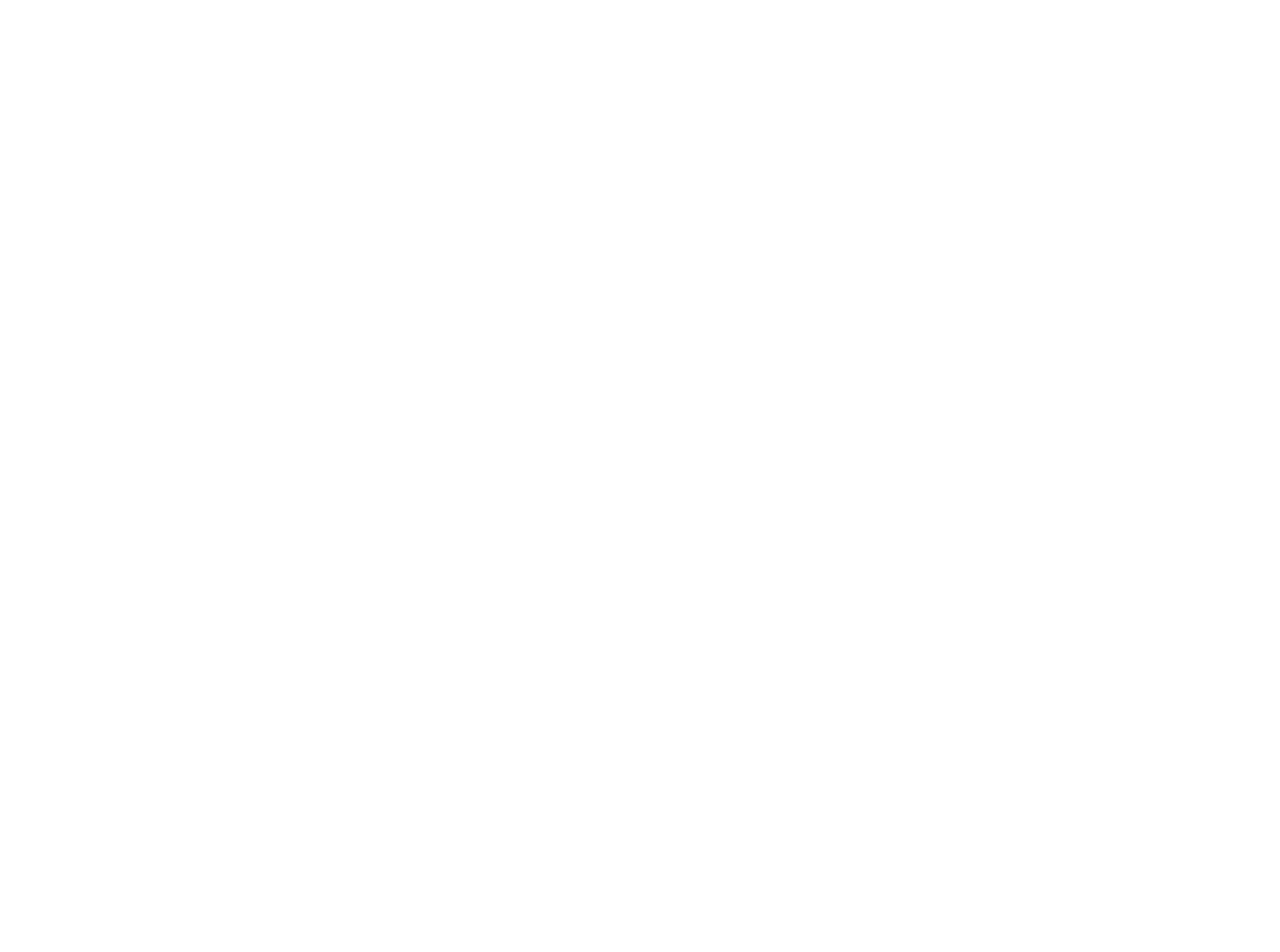
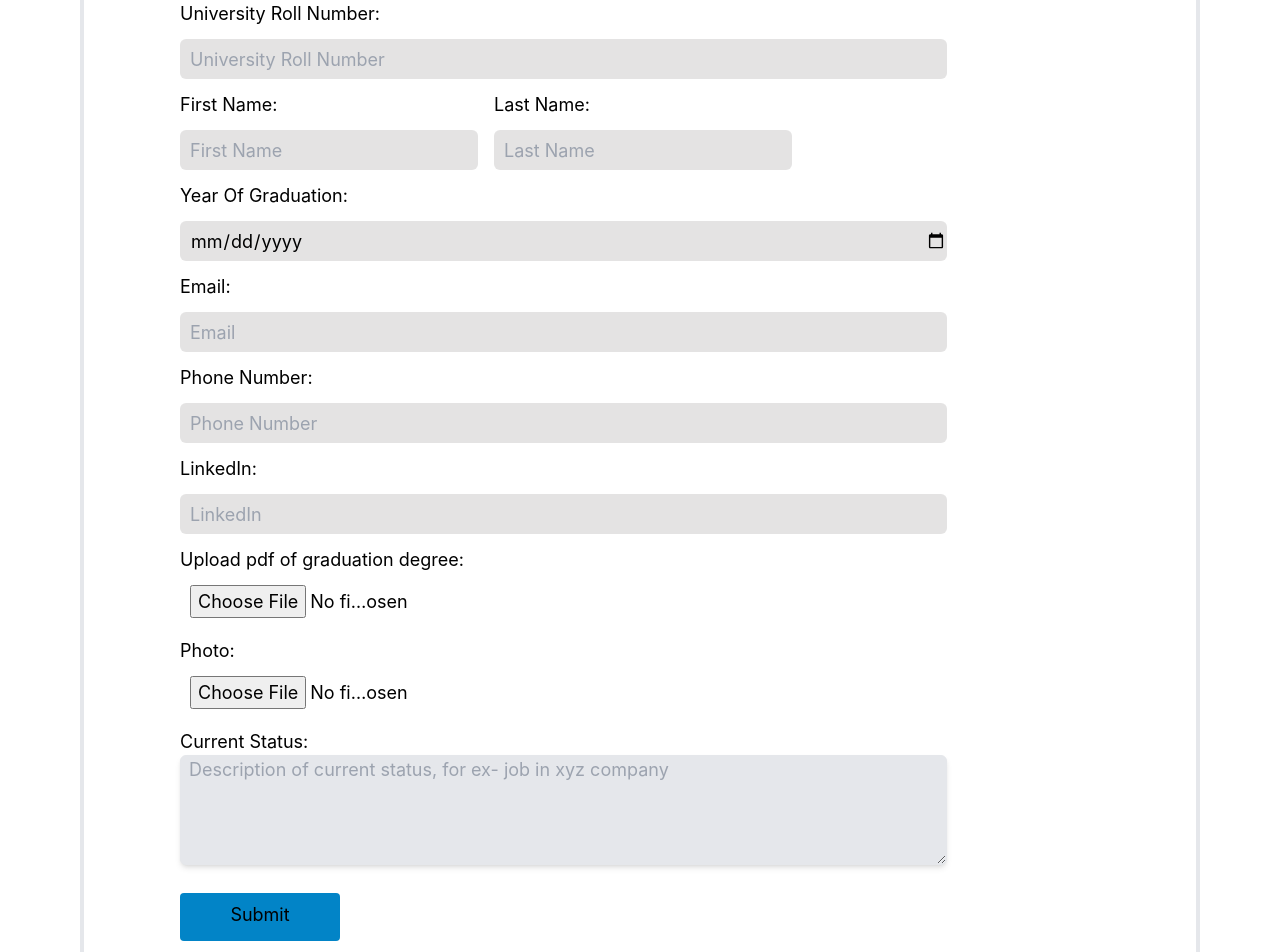
Before and after one commit to 4shreyas5/Ordinateur-Website, a React (Create React App) app: page /forms in a window 1280 px wide. Shown: the part 380-1332 px from the top of the page. Before the commit the page ends 800 px from the top, so only its background shows below. Built offline with nearby package versions, Linux system fonts and the light colour scheme.

Commit message:
static alumni form

```diff
--- a/src/Components/FormHeader.jsx
+++ b/src/Components/FormHeader.jsx
@@ -1,10 +1,132 @@
-import React from 'react'
+import React, {useState, useEffect} from 'react'
+import {
+    Card,
+    CardHeader,
+    CardBody,
+    CardFooter,
+    Input,
+    Button,
+    Typography,
+} from "@material-tailwind/react";
+import { Link } from "react-router-dom";
+import '../css/forms.css'
+import Footer from './Footer';
+
 
 function FormHeader(){
+    const [roll, setRoll] = useState("");
+    const[firstName, setFirstName] = useState('');
+    const[lastName, setLastName] = useState('');
+    const [email, setEmail] = useState("");
+    const [phoneNo, setPhoneNo] = useState("");
+    const[linkedIn, setLinkedIn] = useState('');
+    const[status, setStatus] = useState('');
+
+    const handleSubmit =(e) =>{
+        e.preventDefault();
+    }
+
     return(
-        <div>
-         <h3 className='text-center text-3xl italic font-bold'>Forms</h3>
+        <div className=''>
+            <section className='box-border p-4 border-4 m-20 rounded-lg '>
+            <h3 className='text-3xl font-bold text-center'>Forms</h3>
+            <form className='grid p-20 ' onSubmit={handleSubmit}>
+               <label>University Roll Number:
+               <input type='number' className='w-5/6' placeholder='University Roll Number' onChange={(e) => setRoll(e.target.value)}/>
+               </label>
+               <div className='flex gap-4'>
+               <label className='label'>First Name:
+               <input type='text' className='' placeholder='First Name' onChange={(e) => setFirstName(e.target.value)}/>
+               </label>
+               <label className='label'>Last Name:
+               <input type='text' className='' placeholder='Last Name' onChange={(e) => setLastName(e.target.value)}/>
+               </label >
+               </div>
+               <label className='label'>Year Of Graduation:
+               <input type='date' className='w-5/6' placeholder='Year Of Graduation' />
+               </label>
+               <label className='label'>Email:
+               <input type='email' className='w-5/6' placeholder='Email' onChange={(e) => setEmail(e.target.value)}/>
+               </label>
+               <label className='label'>Phone Number:
+               <input type='number' className='w-5/6' placeholder='Phone Number' onChange={(e) => setPhoneNo(e.target.value)}/>
+               </label>
+               <label className='label'>LinkedIn:
+               <input type='url' className='w-5/6' placeholder='LinkedIn' onChange={(e) => setLinkedIn(e.target.value)}/>
+               </label>
+               <label className='label'>Upload pdf of graduation degree:
+               <input type='file' className='w-1/4 focus:outline-none bg-white' />
+               </label>
+               <label className='label'>Photo:
+               <input type='file' className='w-1/4 focus:outline-none bg-white' />
+               </label>
+               <label className='label'>Current Status:
+                <textarea className=' rounded-md w-5/6 px-2 bg-gray-200 shadow-md border focus:outline-none focus:shadow-outline focus:bg-white' placeholder='Description of current status, for ex- job in xyz company' type='text' rows={4}
+                onChange={(e) => setStatus(e.target.value)}/>
+               </label>
+               <Link to='/alumni' className='text-center p-2 px-4 mt-4 w-40 h-12 bg-sky-600 rounded text-lg hover:bg-sky-900'>Submit</Link>
+            </form>
+            </section>
+
+        {/* <Card className=' absolute mt-16 left-2/4 w-full max-w-5xl -translate-x-2/4 rounded-lg bg-gradient-to-r from-sky-200 to-blue-400'>
+
+        <CardHeader className='-mt-6 mb-4 w-96 mx-20 bottom-6 grid h-28 place-items-center rounded-lg bg-gradient-to-r from-sky-400 to-blue-600'>
+            <Typography className='text-3xl font-bold italic' >Alumni Forms</Typography>
+        </CardHeader>
+
+        <form className='flex flex-col mx-8 gap-8'>
+        <label>University Roll Number
+           <Input className='rounded-md h-10 w-5/6 px-2 bg-gray-200 shadow-md border focus:outline-none focus:shadow-outline focus:bg-white '
+        placeholder='University Roll Number' value={roll} type='number' onChange={(e) => setRoll(e.target.value)}/>
+        </label>
+       <div className='flex gap-4 '>
+        <label>First Name
+           <Input  className='rounded-md h-10  px-2 bg-gray-200 shadow-md border focus:outline-none focus:shadow-outline focus:bg-white '
+        placeholder='First Name' type='text' value={firstName} onChange={(e) => setFirstName(e.target.value)} />
+        </label>
+        <label>Last Name
+            <Input className='rounded-md h-10  px-2 bg-gray-200 shadow-md border focus:outline-none focus:shadow-outline focus:bg-white '
+        placeholder='Last Name' value={lastName}  type='text' onChange={(e) => setLastName(e.target.value)}/>
+        </label>
         </div>
+       <label>Year Of Graduation
+            <Input className='rounded-md h-10 w-5/6 px-2 bg-gray-200 shadow-md border focus:outline-none focus:shadow-outline focus:bg-white '
+             placeholder='year of graduation' type='date' />
+        </label>
+       <label>Email
+           <Input type="email" className='rounded-md h-10 w-5/6 px-2 bg-gray-200 shadow-md border focus:outline-none focus:shadow-outline focus:bg-white'
+        placeholder='Email' value={email} onChange={(e) => setEmail(e.target.value)}/>
+        </label>
+       <label>Phone Number
+            <Input className='rounded-md h-10 w-5/6 px-2 bg-gray-200 shadow-md border focus:outline-none focus:shadow-outline focus:bg-white '
+        placeholder='Phone Number' type='number' value={phoneNo} onChange={(e) => setPhoneNo(e.target.value)}/>
+        </label>
+        <label>LinkedIn
+            <Input className='rounded-md h-10 w-5/6 px-2 bg-gray-200 shadow-md border focus:outline-none focus:shadow-outline focus:bg-white'
+             placeholder='LinkedIn' type='url' value={linkedIn} onChange={(e) => setLinkedIn(e.target.value)} />
+        </label>
+       <label>Upload pdf of graduation degree
+          <Input className='w-1/4 focus:outline-none' type='file'
+           />
+        </label>
+        <label className='flex flex-col'>Current Status
+            <textarea className=' rounded-md w-5/6 px-2 bg-gray-200 shadow-md border focus:outline-none focus:shadow-outline focus:bg-white'
+            size='lg' placeholder='Description of current status, for ex- job in xyz company' type='text' rows={4}
+            value={status} onChange={(e) => setStatus(e.target.value)}/>
+        </label>
+        </form>
+
+        <CardFooter className='text-center mb-4 mt-4'>
+        <Link to='/alumni'>
+        <Button className="w-80 h-12 rounded text-lg hover:bg-sky-900 ">
+            Submit
+        </Button>
+        </Link>
+        </CardFooter>
+        </Card> */}
+        <Footer/>
+        </div>
+
     )
 }
 export default FormHeader;
--- a/src/Components/alumni.jsx
+++ b/src/Components/alumni.jsx
@@ -13,55 +13,21 @@ import {
 } from "@material-tailwind/react";
 
 function Alumni(){
+    const[firstName, setFirstName]=useState('');
+    const[lastName, setLastName]=useState('');
     const [email, setEmail] = useState("");
+    const [roll, setRoll] = useState("");
+    const [phoneNo, setPhoneNo] = useState("");
+
 
     return(
         <>
         <SiteHeader/>
         <NavBar/>
-        {/* <h2 className='text-center text-3xl italic font-bold mt-2'>Alumni</h2> */}
+        <h2 className='text-center text-3xl italic font-bold mt-2'>Alumni</h2>
         {/* alumni forms, have to create a component of this, figure out how */}
 
         <div className=''>
-            <Card className='absolute mt-16 left-2/4 w-full max-w-5xl -translate-x-2/4 bg-blue-300 shadow shadow-4xl rounded-lg'>
-
-              <CardHeader className='-mt-6 mb-4 w-96 mx-20 bottom-6 grid h-28 place-items-center bg-red-300 rounded-lg'>
-                  <Typography className='text-3xl font-bold italic' >Alumni Forms</Typography>
-              </CardHeader>
-
-              <CardBody className='flex flex-col mx-8 gap-8'>
-                <div className='flex flex-row gap-4 w-96 '>
-                <label>First Name
-                 <Input className='rounded-md h-10  px-2 bg-gray-200 shadow-md border focus:outline-none focus:shadow-outline focus:bg-white '
-                 placeholder='First Name' type='text'/>
-                 </label>
-                 <label>Last Name
-                 <Input className='rounded-md h-10 px-2 bg-gray-200 shadow-md border focus:outline-none focus:shadow-outline focus:bg-white '
-                 placeholder='Last Name' type='text'/>
-                 </label>
-                 </div>
-                 <label>Email
-                  <Input type="text" className='rounded-md h-10 px-2 bg-gray-200 shadow-md border focus:outline-none focus:shadow-outline focus:bg-white'
-                 placeholder='Email'  onChange={(e) => setEmail(e.target.value)}/>
-                 </label>
-
-                 <label>University Roll Number
-                 <Input className='rounded-md h-10 px-2 bg-gray-200 shadow-md border focus:outline-none focus:shadow-outline focus:bg-white '
-                 placeholder='University Roll Number' type='number'/>
-                 </label>
-
-                 <label>Phone Number
-                 <Input className='rounded-md h-10 px-2 bg-gray-200 shadow-md border focus:outline-none focus:shadow-outline focus:bg-white '
-                 placeholder='Phone Number' type='number'/>
-                 </label>
-
-                 <label>LinkedIn
-                 <Input className='rounded-md' placeholder='LinkedIn'
-                  type='link'/>
-                 </label>
-
-              </CardBody>
-            </Card>
         </div>
         </>
     )
--- a/src/Containers/Forms.jsx
+++ b/src/Containers/Forms.jsx
@@ -5,7 +5,7 @@ import SiteHeader from '../Components/SiteHeader.jsx';
 
 function Forms(){
     return(
-        <div>
+        <div className=''>
          <SiteHeader/>
          <NavBar/>
          <FormHeader/>
--- a/src/Containers/SignUp.jsx
+++ b/src/Containers/SignUp.jsx
@@ -61,7 +61,7 @@ function SignUp(){
             </div>
           </CardBody>
           <CardFooter className="text text-center mb-4">
-            <Button variant="contained" className="w-80 h-10 rounded mt-4 text-sm" >
+            <Button className="w-80 h-10 rounded mt-4 text-sm" >
               Sign Up
             </Button>
             <Typography variant="small" className="mt-6 flex justify-center">
@@ -73,7 +73,7 @@ function SignUp(){
                   color="blue"
                   className="ml-1 font-bold"
                 >
-                  SignIn
+                  Sign In
                 </Typography>
                 </Link>
             </Typography>
--- a/src/components/about-us.jsx
+++ b/src/components/about-us.jsx
@@ -1,6 +1,7 @@
 import React from 'react'
 import NavBar from './NavBar'
 import SiteHeader from './SiteHeader'
+import Footer from './Footer'
 
 export function AboutUs(){
 
@@ -31,7 +32,7 @@ export function AboutUs(){
       <section>
         <h3 className='font-bold text-2xl m-4 italic'>Core Team</h3>
       </section>
-
+      <Footer/>
       </div>
     )
 }
--- a/src/components/faculty-card.jsx
+++ b/src/components/faculty-card.jsx
@@ -12,10 +12,10 @@ function FacultyCard({img, name, position,profile}) {
         className="h-48 w-48 p-2 rounded-full mt-6 border-4 border-zinc-900 shadow shadow-2xl hover:shadow-gray-800 hover:scale-110 transition duration-300 ease-in-out"
         />
       <CardBody>
-      <a href={profile} target={"_blank"} color="black" className="font-bold cursor-pointer text-lg mt-4 ">
+      <a href={profile} target={"_blank"} color="white" className="font-bold cursor-pointer text-lg mt-4 ">
         {name}
       </a>
-      <Typography variant="h5"  color="black" className="text-sm">
+      <Typography variant="h5"  color="white" className="text-sm">
         {position}
       </Typography>
       </CardBody>
--- a/src/components/sign-in.jsx
+++ b/src/components/sign-in.jsx
@@ -28,6 +28,7 @@ export function SignIn(){
         <div className="absolute z-0 h-full w-full bg-black/75" />
         <div>
             <Card className='absolute mt-8 top-2/4 left-2/4 w-full max-w-[24rem] -translate-y-2/4 -translate-x-2/4 bg-white rounded-lg shadow shadow-2xl'>
+                <div>
                 <CardHeader
                    className="mb-4 w-80 mx-8 bottom-6 grid h-28 place-items-center rounded-lg bg-gradient-to-r from-sky-400 to-blue-600"
                 >
@@ -35,6 +36,7 @@ export function SignIn(){
                        <b>Sign In</b>
                     </Typography>
                 </CardHeader>
+                </div>
 
                 <CardBody className="mx-8 flex flex-col gap-8">
                   <Input
@@ -60,14 +62,14 @@ export function SignIn(){
                 </Button>
                 <Typography variant="small" className="mt-6 flex justify-center">
                     Don't have an account?
-                    <Link to='/signup'>
+                    <Link to='/signup' >
                     <Typography
                        as="span"
                        variant="small"
                        color="blue"
                        className="ml-1 font-bold text-blue-500 link-btn"
                     >
-                       SignUp
+                       Sign Up
                     </Typography>
                     </Link>
                 </Typography>
--- /dev/null
+++ b/src/css/forms.css
@@ -0,0 +1,16 @@
+label{
+    display: grid;
+    margin-bottom: 12px;
+    font-size: large;
+}
+input{
+    margin-top: 12px;
+    height: 40px;
+    padding-left: 10px;
+    background-color: rgba(179, 174, 174, 0.349);
+    border-radius: 6px;
+}
+input:hover,textarea:hover{
+    border: 1px solid;
+    background-color: white;
+}
```
Also changed, not shown: package.json (+4 -3 lines), src/components/Faculty.jsx (+10 -8 lines), 1 other file (tests, documents, lock files or other folders).
